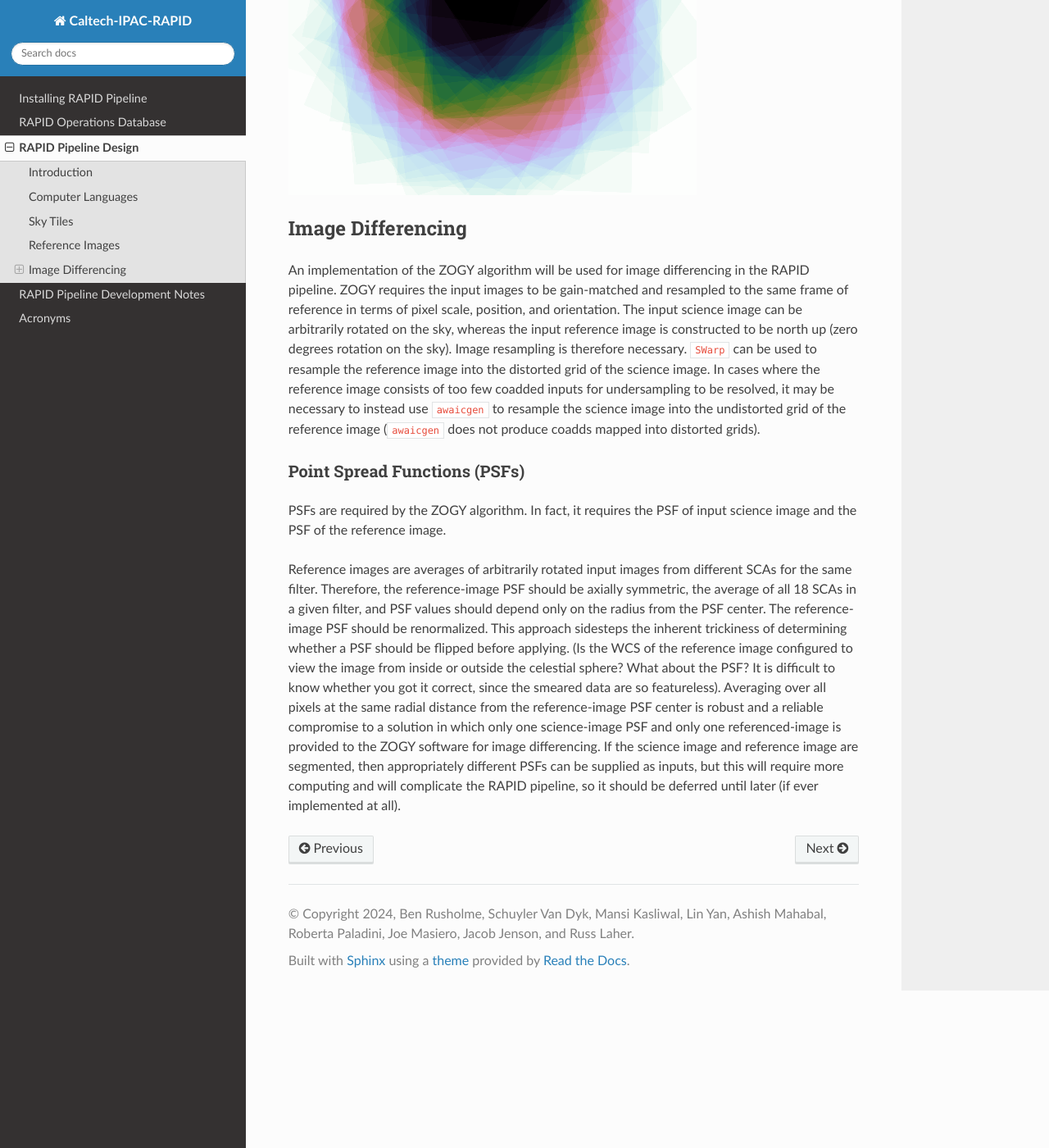
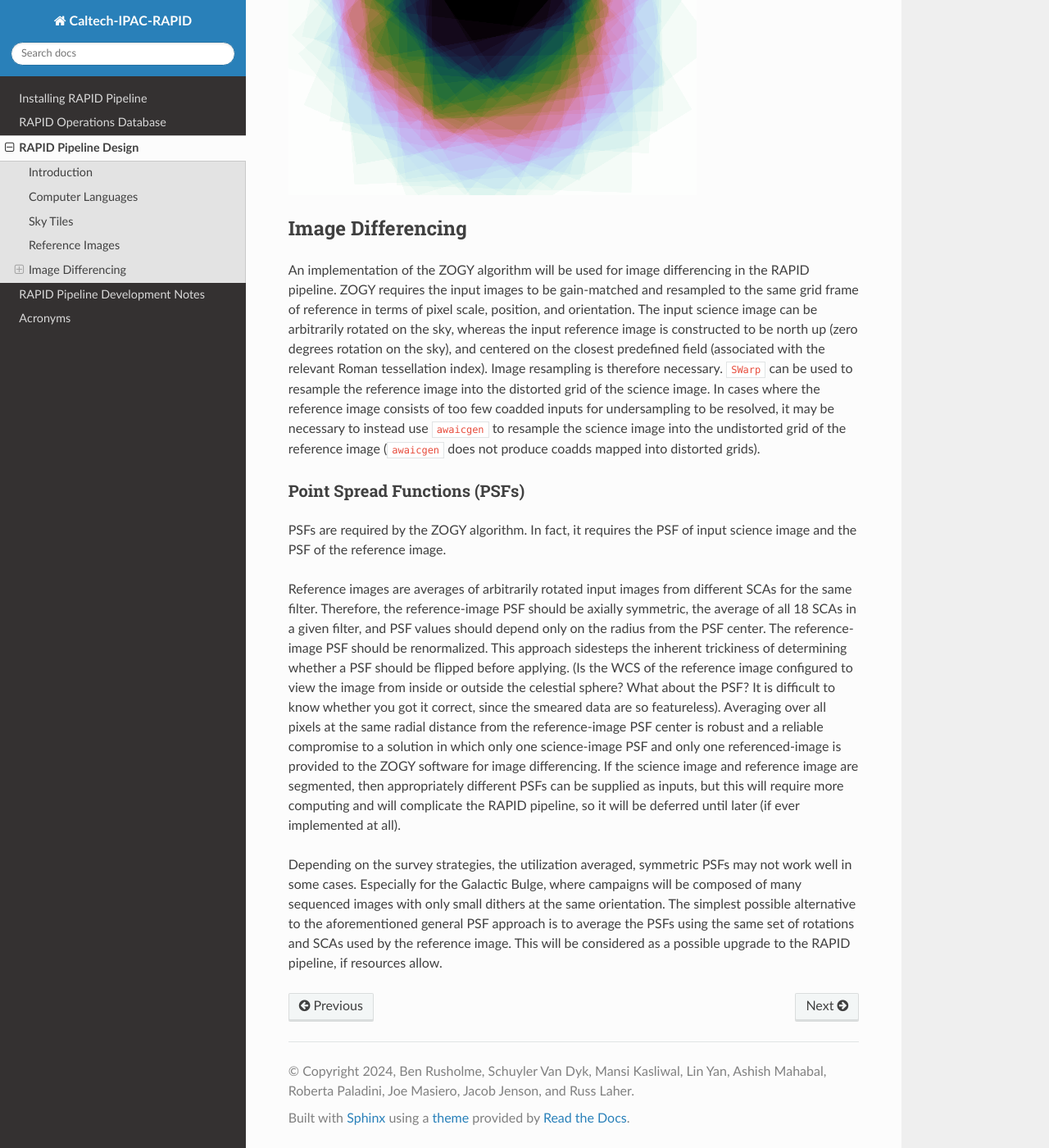
Before and after one commit to Caltech-IPAC/rapid, a Sphinx documentation site: the page built from docs/source/pl/pl.rst, in a window 1280 px wide and 1400 px high, scrolled down 7593 px. Shown: the whole window at 82% size. Built offline with Sphinx 7.4.7 and the Read the Docs theme 3.1.0, drawn with Linux system fonts in a browser that asks for light colours.

Commit message:
Added more details.

```diff
--- a/docs/source/pl/pl.rst
+++ b/docs/source/pl/pl.rst
@@ -171,9 +171,10 @@ Image Differencing
 
 
 An implementation of the ZOGY algorithm will be used for image differencing in the RAPID pipeline.  ZOGY requires
-the input images to be gain-matched and resampled to the same frame of reference in terms of pixel scale,
+the input images to be gain-matched and resampled to the same grid frame of reference in terms of pixel scale,
 position, and orientation.  The input science image can be arbitrarily rotated on the sky, whereas the
-input reference image is constructed to be north up (zero degrees rotation on the sky).
+input reference image is constructed to be north up (zero degrees rotation on the sky), and centered on
+the closest predefined field (associated with the relevant Roman tessellation index).
 Image resampling is therefore necessary.
 ``SWarp`` can be used to resample the reference image into the distorted grid of the science image.
 In cases where the reference image consists of too few coadded inputs for undersampling to be resolved, it may be
@@ -198,4 +199,10 @@ Averaging over all pixels at the same radial distance from the reference-image P
 compromise to a solution in which only one science-image PSF and only one referenced-image is provided to the
 ZOGY software for image differencing.  If the science image and reference image are segmented, then appropriately
 different PSFs can be supplied as inputs, but this will require more computing and will complicate the RAPID pipeline,
-so it should be deferred until later (if ever implemented at all).
+so it will be deferred until later (if ever implemented at all).
+
+Depending on the survey strategies, the utilization averaged, symmetric PSFs may not work well in some cases.
+Especially for the Galactic Bulge, where campaigns will be composed of many sequenced images with only small
+dithers at the same orientation.  The simplest possible alternative to the aforementioned general PSF approach
+is to average the PSFs using the same set of rotations and SCAs used by the reference image.  This will be
+considered as a possible upgrade to the RAPID pipeline, if resources allow.
```
